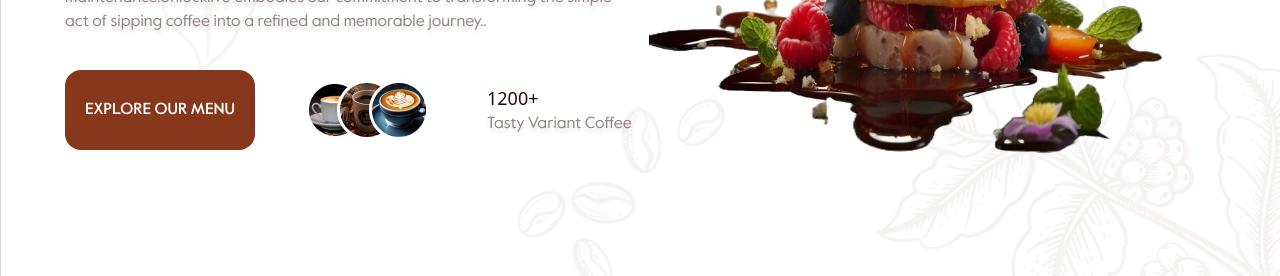
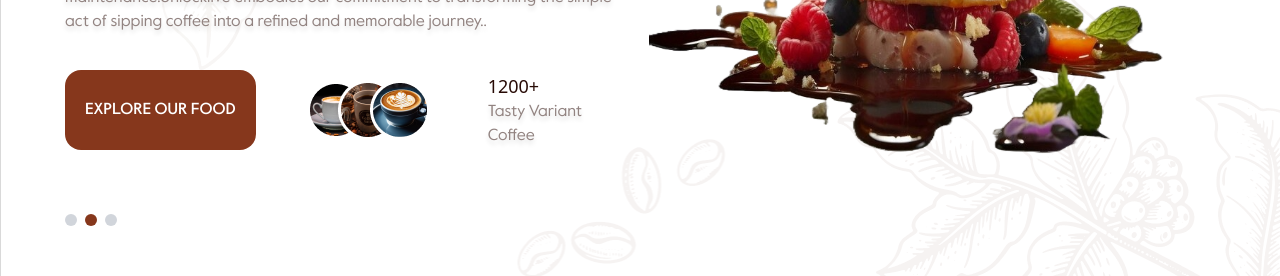
Before and after one commit to Imran122/coffe-resturent-frontend-design-react, a React (Vite) app: page / in a window 1280 px wide. Shown: the part 654-930 px from the top of the page. Built offline with nearby package versions, Linux system fonts and the light colour scheme.

Commit message:
fix banner carusel

```diff
--- a/src/components/Banner.jsx
+++ b/src/components/Banner.jsx
@@ -60,7 +60,7 @@ export default function Banner() {
               </p>
               <div className="lg:flex gap-10 mt-5">
                 <button className="py-4 px-5 text-center bg-secondary_colour rounded-2xl text-white font-third_font_medium">
-                  EXPLORE OUR MENU
+                  EXPLORE OUR COFFE
                 </button>
 
                 <div className="lg:flex gap-28 justify-center items-center">
@@ -81,7 +81,27 @@ export default function Banner() {
                   </div>
                 </div>
               </div>
+              {/* doted design for carusel */}
+              <div className="md:flex hidden  gap-2 mt-16">
+                <div
+                  className={`w-3 h-3 rounded-full ${
+                    currentIndex === 0 ? "bg-secondary_colour" : "bg-gray-300"
+                  }`}
+                ></div>
+                <div
+                  className={`w-3 h-3 rounded-full ${
+                    currentIndex === 1 ? "bg-secondary_colour" : "bg-gray-300"
+                  }`}
+                ></div>
+                <div
+                  className={`w-3 h-3 rounded-full ${
+                    currentIndex === 2 ? "bg-secondary_colour" : "bg-gray-300"
+                  }`}
+                ></div>
+              </div>
+              {/* doted design for carusel */}
             </div>
+
             <div className="col-span-4">
               <img src={cupbanner} alt="cup" />
             </div>
@@ -107,7 +127,7 @@ export default function Banner() {
               </p>
               <div className="lg:flex gap-10 mt-5">
                 <button className="py-4 px-5 text-center bg-secondary_colour rounded-2xl text-white font-third_font_medium">
-                  EXPLORE OUR MENU
+                  EXPLORE OUR FOOD
                 </button>
 
                 <div className="lg:flex gap-28 justify-center items-center">
@@ -128,6 +148,25 @@ export default function Banner() {
                   </div>
                 </div>
               </div>
+              {/* doted design for carusel */}
+              <div className="md:flex hidden  gap-2 mt-16">
+                <div
+                  className={`w-3 h-3 rounded-full ${
+                    currentIndex === 0 ? "bg-secondary_colour" : "bg-gray-300"
+                  }`}
+                ></div>
+                <div
+                  className={`w-3 h-3 rounded-full ${
+                    currentIndex === 1 ? "bg-secondary_colour" : "bg-gray-300"
+                  }`}
+                ></div>
+                <div
+                  className={`w-3 h-3 rounded-full ${
+                    currentIndex === 2 ? "bg-secondary_colour" : "bg-gray-300"
+                  }`}
+                ></div>
+              </div>
+              {/* doted design for carusel */}
             </div>
             <div className="col-span-4">
               <img src={banner4} alt="cup" />
@@ -174,6 +213,25 @@ export default function Banner() {
                   </div>
                 </div>
               </div>
+              {/* doted design for carusel */}
+              <div className="md:flex hidden  gap-2 mt-16">
+                <div
+                  className={`w-3 h-3 rounded-full ${
+                    currentIndex === 0 ? "bg-secondary_colour" : "bg-gray-300"
+                  }`}
+                ></div>
+                <div
+                  className={`w-3 h-3 rounded-full ${
+                    currentIndex === 1 ? "bg-secondary_colour" : "bg-gray-300"
+                  }`}
+                ></div>
+                <div
+                  className={`w-3 h-3 rounded-full ${
+                    currentIndex === 2 ? "bg-secondary_colour" : "bg-gray-300"
+                  }`}
+                ></div>
+              </div>
+              {/* doted design for carusel */}
             </div>
             <div className="col-span-4">
               <img src={banner5} alt="cup" />
@@ -181,7 +239,17 @@ export default function Banner() {
           </>
         )}
       </motion.div>
+
+      <div className="absolute bottom-8 left-1/2 transform -translate-x-1/2 flex gap-2 md:hidden">
+        {[0, 1, 2].map((index) => (
+          <div
+            key={index}
+            className={`w-3 h-3 rounded-full ${
+              currentIndex === index ? "bg-secondary_colour" : "bg-gray-300"
+            }`}
+          ></div>
+        ))}
+      </div>
     </div>
   );
 }
-/* Ellipse 1550 */
```
